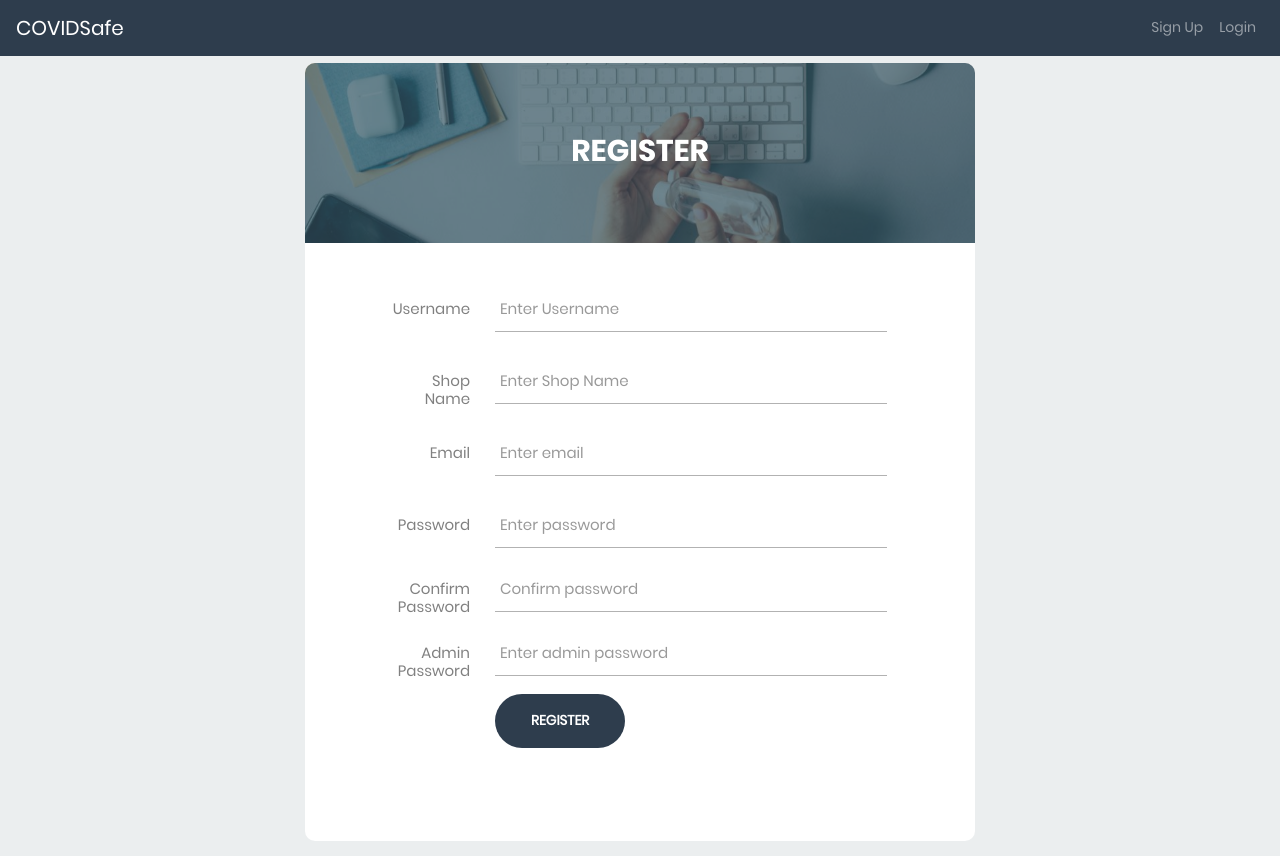
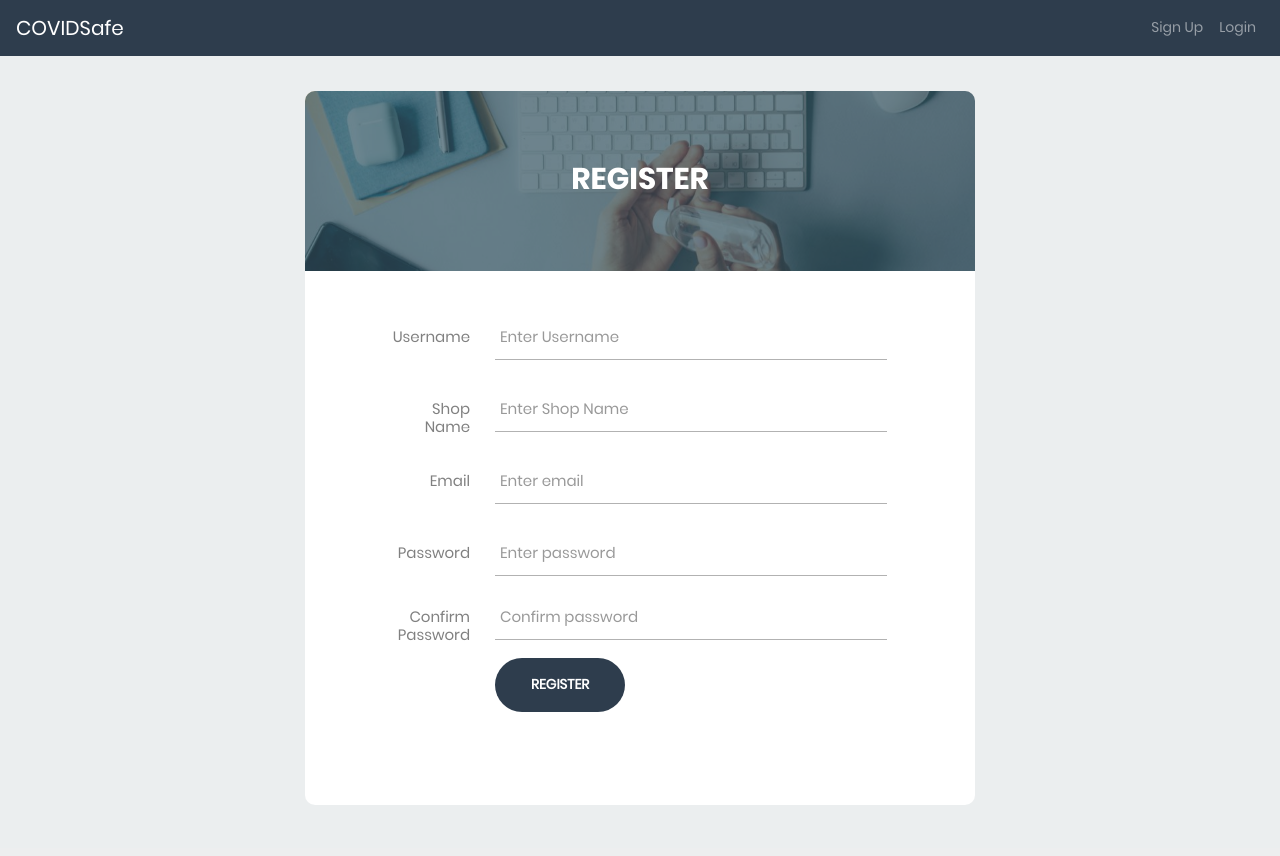
Before and after one commit to neha-rose/covidSafe, a Django app: page /register/ in a window 1280 px wide. After the commit the page ends 805 px from the top, so only its background shows below. Run offline with Django 3.2, Linux system fonts and the light colour scheme.

Commit message:
Removed admin password

```diff
--- a/main/forms.py
+++ b/main/forms.py
@@ -21,10 +21,7 @@ class RegisterForm(UserCreationForm):
 class UserProfileForm(forms.ModelForm):
     class Meta:
         model = UserProfile
-        fields = ( 'shop_name', 'admin_password')
-        widgets = {
-            'admin_password': forms.PasswordInput()
-        }
+        fields = ('shop_name',)
 
 class StoreVisitForm(forms.ModelForm):
     class Meta:
--- a/main/models.py
+++ b/main/models.py
@@ -43,7 +43,6 @@ class HomeDeliveryOrder(models.Model):
 class UserProfile(models.Model):
     user = models.OneToOneField(User, on_delete=models.CASCADE)
     shop_name = models.CharField(max_length=200)
-    admin_password = models.CharField(max_length=200, validators=[MinLengthValidator(8)])
 
     def __str__(self):
         return self.user.username
--- a/main/templates/main/register.html
+++ b/main/templates/main/register.html
@@ -52,11 +52,6 @@
 						<input class="input100" type="password" name="password2" placeholder="Confirm password">
 						<span class="focus-input100"></span>
 					</div>
-					<div class="wrap-input100 validate-input m-b-18" data-validate = "Admin Password is required">
-						<span class="label-input100">Admin Password</span>
-						<input class="input100" type="password" name="admin_password" placeholder="Enter admin password">
-						<span class="focus-input100"></span>
-					</div>
 					<div class="container-login100-form-btn">
 						<input type="submit" value="Register" class="btn btn-primary btn-xl js-scroll-trigger">
 					</div>
```
Also changed, not shown: main/migrations/0006_remove_userprofile_admin_password.py (added).
